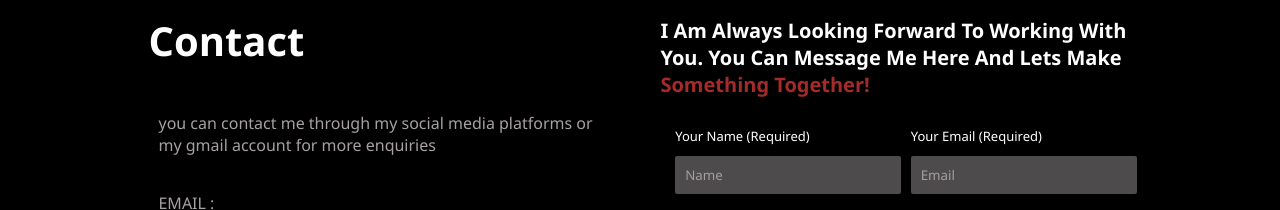
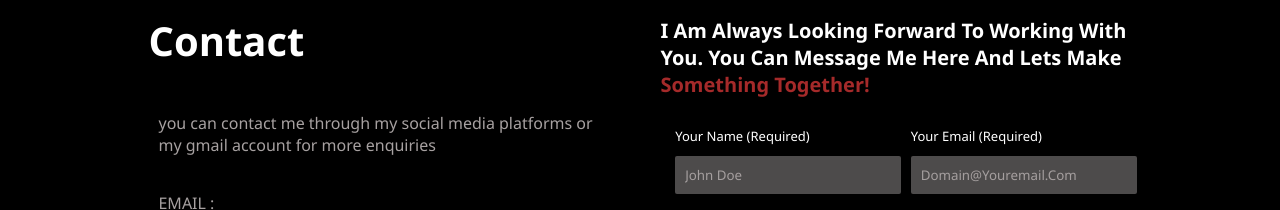
Before and after one commit to flexydave/myportfolio, a plain HTML site: page index.html in a window 1280 px wide. Shown: the part 3131-3341 px from the top of the page. Drawn offline with Linux system fonts and the light colour scheme.

Commit message:
updated the placeholder value in my contact section

```diff
--- a/index.html
+++ b/index.html
@@ -297,11 +297,11 @@
                         <div class="flex">
                             <div class="mini">
                                 <label for="fname">your name (required)</label> <br>
-                                <input type="text" placeholder="name" required name="name">
+                                <input type="text" placeholder="john doe" required name="name">
                             </div>
                             <div class="mini">
                                 <label for="email">your email (required)</label> <br>
-                                <input type="email" placeholder="email" required name="email">
+                                <input type="email" placeholder="domain@youremail.com" required name="email">
                             </div>
                         </div>
                         <div class="flex">
```
